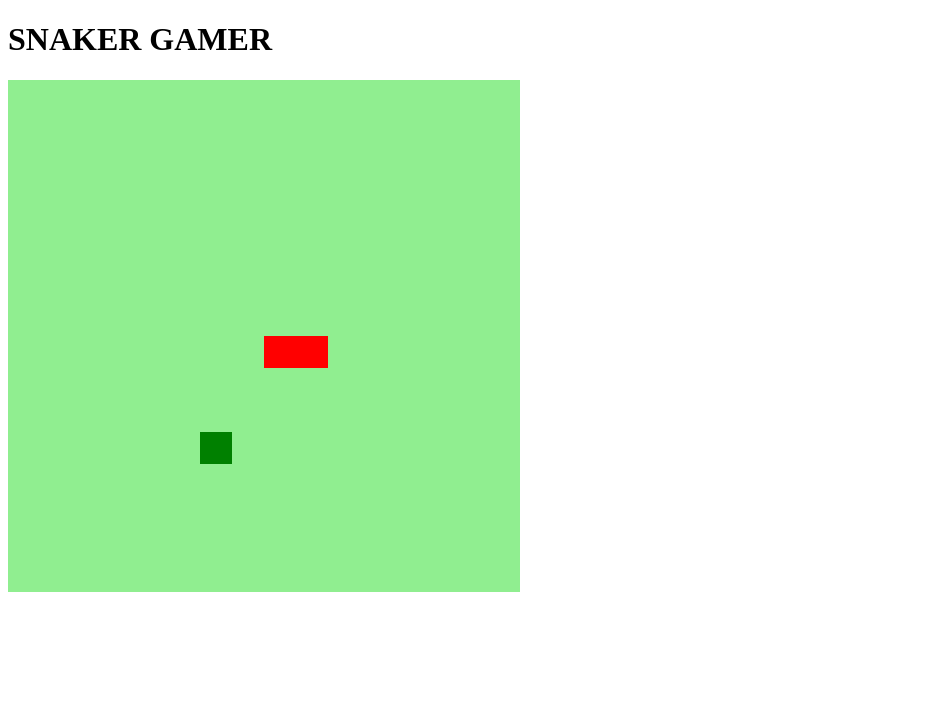
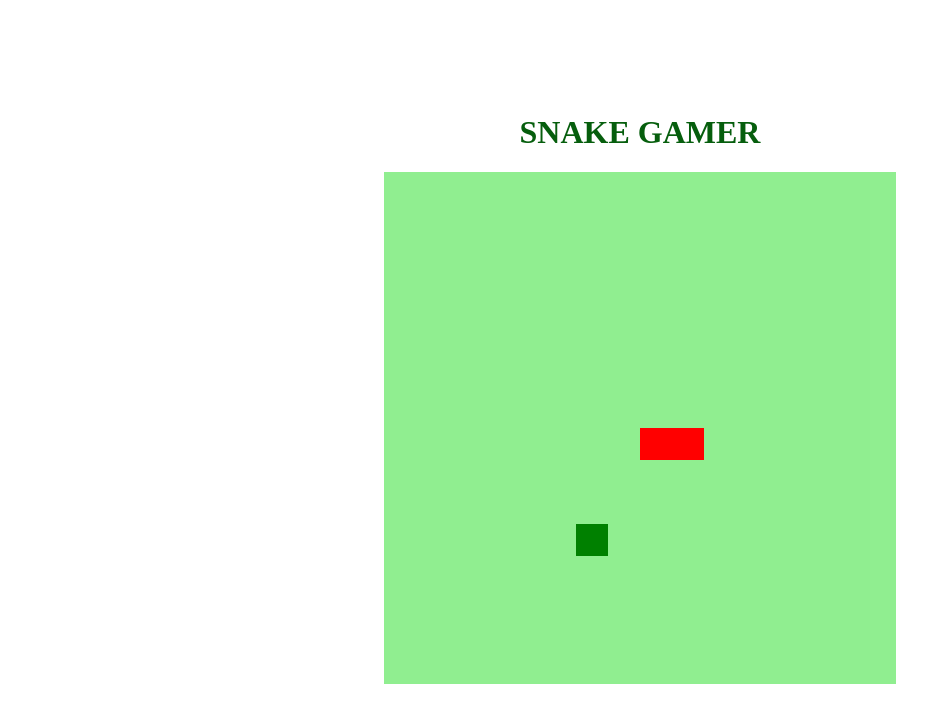
Before and after one commit to oliveiraanthony/Criando-jogo-a-cobrinha, a plain HTML site: page index.html in a window 1280 px wide. Shown: the whole page, without its empty margins (0-951 px from the left). Drawn offline with Linux system fonts and the light colour scheme.

Commit message:
definir final do jogo e estilizaçao do jogo

```diff
--- a/css/style.css
+++ b/css/style.css
@@ -0,0 +1,10 @@
+body{
+ height: 95vh;
+ width: 95;
+ display: flex;
+ justify-content: center;
+ align-items: center;
+ flex-direction: column;
+ color: rgb(6, 94, 13);
+
+}
--- a/index.html
+++ b/index.html
@@ -6,10 +6,10 @@
     <meta name="viewport" content="width=device-width, initial-scale=1.0">
     <link rel="stylesheet" href="css/style.css">
     <script defer src="js/script.js"></script>
-    <title>Snaker Gamer</title>
+    <title>Snake Gamer</title>
 </head>
 <body>
-    <h1>SNAKER GAMER</h1>
+    <h1>SNAKE GAMER</h1>
     <canvas id="snake" width="512" height="512"></canvas>
 </body>
 </html>
--- a/js/script.js
+++ b/js/script.js
@@ -42,10 +42,19 @@ function update(event){
 }
 
 function iniciarJogo(){
+
         if(snake[0].x > 15 * box && direction == "right") snake[0].x = 0;
         if(snake[0].x < 0 && direction == "left") snake[0].x = 16 * box;
         if(snake[0].y > 15 * box && direction == "down") snake[0].y = 0;
         if(snake[0].y < 0 && direction == "up") snake[0].y = 16 * box;
+
+        for(i = 1; i < snake.length; i++){
+            if(snake[0].x == snake[i].x && snake[0].y == snake[i].y){
+                clearInterval(jogo);
+                alert("gamer over");
+            }
+        }
+
     criarBG();
     criarCobrinha();
     drawFood();
```
